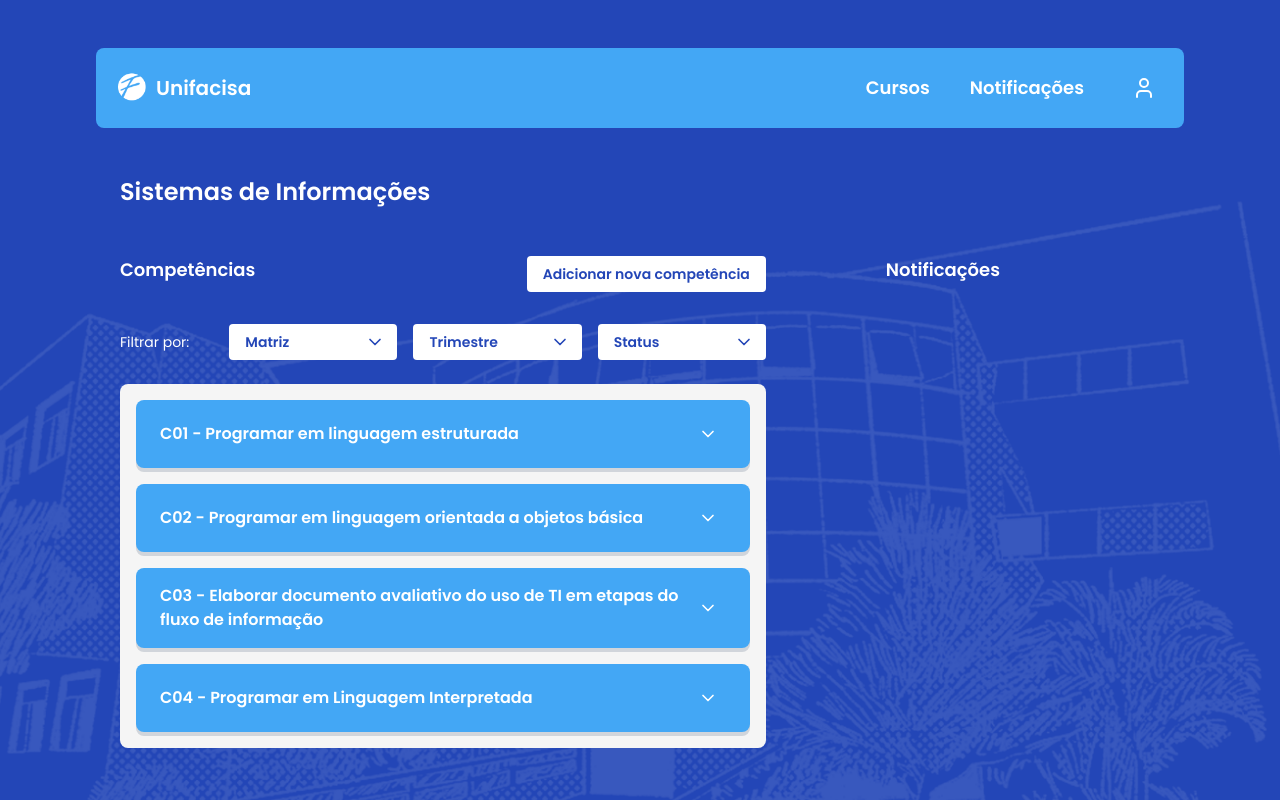
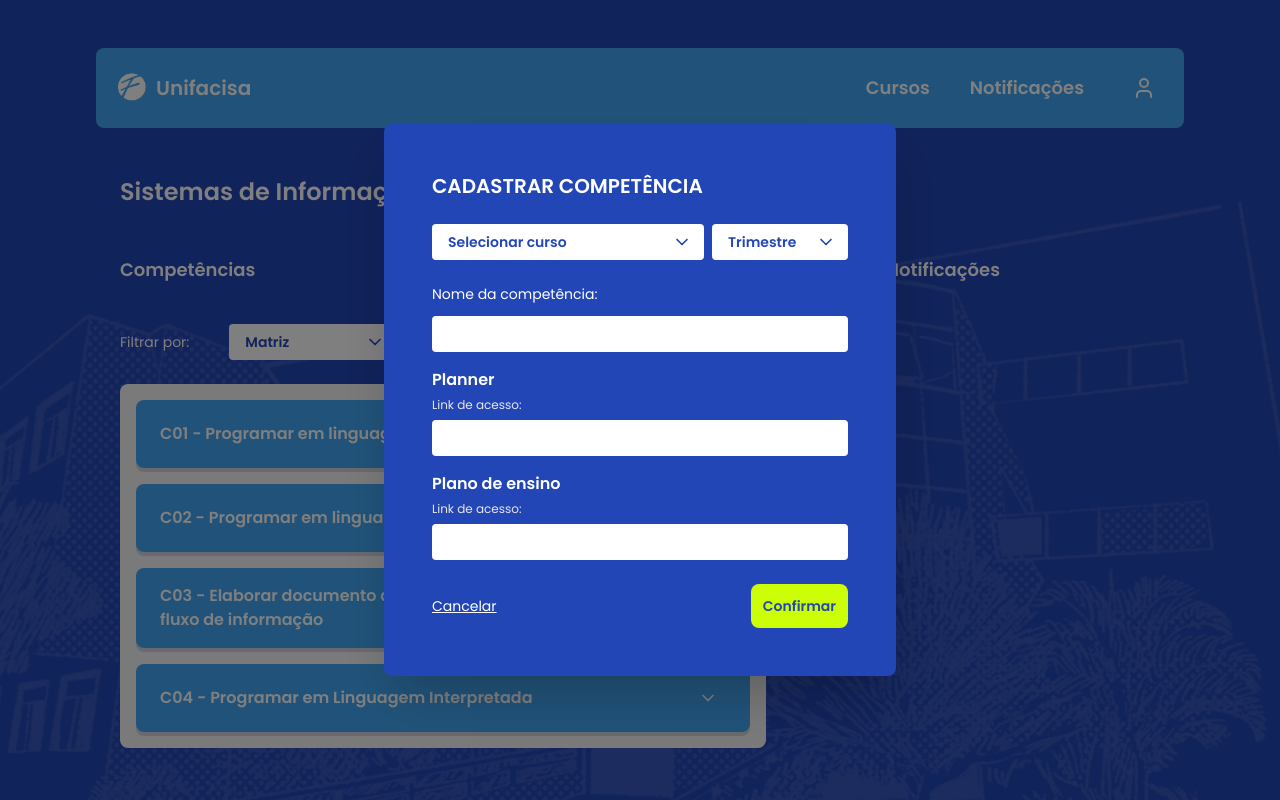
Before and after one commit to anadrv/portfolio-frontend, a React (Vite) app in the folder portfolio/: page /subjects in a window 1280 px wide. Both pictures are taken after a click on the button "Adicionar nova competência". Built offline with nearby package versions, Linux system fonts and the light colour scheme.

Commit message:
Criar competência - modal

```diff
--- /dev/null
+++ b/portfolio/src/components/CreateSubjectModal.jsx
@@ -0,0 +1,142 @@
+import { useEffect, useState } from "react";
+import FilterSelect from "./FilterSelect";
+import PrimaryButton from "./PrimaryButton";
+
+function CreateSubjectModal({ onClose }) {
+  const [curso, setCurso] = useState("");
+  const [trimestre, setTrimestre] = useState("");
+  const [nomeCompetencia, setNomeCompetencia] = useState("");
+  const [linkPlanner, setLinkPlanner] = useState("");
+  const [linkPlano, setLinkPlano] = useState("");
+
+  function handleSave() {
+    console.log({
+      curso,
+      trimestre,
+      nomeCompetencia,
+      linkPlanner,
+      linkPlano,
+    });
+  }
+
+  useEffect(() => {
+    function handleKeyDown(e) {
+      if (e.key === "Escape") {
+        onClose();
+      }
+    }
+
+    window.addEventListener("keydown", handleKeyDown);
+    return () => window.removeEventListener("keydown", handleKeyDown);
+  }, [onClose]);
+
+  const inputClass = "w-full mt-1 p-2 rounded bg-white text-background text-sm";
+  const labelClass = "block text-md font-semibold";
+  const subLabelClass = "text-xs text-gray-200";
+  const fieldWrapper = "mb-4";
+
+  return (
+    <div
+      className="fixed inset-0 bg-black/50 flex items-center justify-center z-50"
+      onClick={onClose}
+    >
+      <article
+        role="dialog"
+        aria-modal="true"
+        aria-labelledby="modal-title"
+        className="relative bg-background max-w-lg w-full rounded-lg p-12 text-white shadow-2xl"
+        onClick={(e) => e.stopPropagation()}
+      >
+        <h2 id="modal-title" className="text-xl font-semibold mb-6">
+          CADASTRAR COMPETÊNCIA
+        </h2>
+
+        {/* selects */}
+        <section className="flex gap-2 w-full mb-6 font-semibold">
+          <div className="flex-2">
+            <FilterSelect
+              label="Selecionar curso"
+              options={["Sistemas de Informação", "Arquitetura e Urbanismo"]}
+              value={curso}
+              onChange={setCurso}
+            />
+          </div>
+
+          <div className="flex-1">
+            <FilterSelect
+              label="Trimestre"
+              options={["1º", "2º", "3º", "4º"]}
+              value={trimestre}
+              onChange={setTrimestre}
+            />
+          </div>
+        </section>
+
+        {/* Nome da competência */}
+        <div className={fieldWrapper}>
+          <label htmlFor="competencia" className="block text-sm mb-2">
+            Nome da competência:
+          </label>
+
+          <input
+            id="competencia"
+            name="competencia"
+            type="text"
+            value={nomeCompetencia}
+            onChange={(e) => setNomeCompetencia(e.target.value)}
+            className={inputClass}
+          />
+        </div>
+
+        {/* Link - Planner */}
+        <div className={fieldWrapper}>
+          <label htmlFor="planner" className={labelClass}>
+            Planner
+          </label>
+
+          <span className={subLabelClass}>Link de acesso:</span>
+
+          <input
+            id="planner"
+            name="planner"
+            type="url"
+            value={linkPlanner}
+            onChange={(e) => setLinkPlanner(e.target.value)}
+            className={inputClass}
+          />
+        </div>
+
+        {/* Link - Plano de ensino */}
+        <div className={fieldWrapper}>
+          <label htmlFor="plano" className={labelClass}>
+            Plano de ensino
+          </label>
+
+          <span className={subLabelClass}>Link de acesso:</span>
+
+          <input
+            id="plano"
+            name="plano"
+            type="url"
+            value={linkPlano}
+            onChange={(e) => setLinkPlano(e.target.value)}
+            className={inputClass}
+          />
+        </div>
+
+        {/* ações */}
+        <div className="flex justify-between items-center mt-6">
+          <button onClick={onClose} className="text-sm underline">
+            Cancelar
+          </button>
+
+          <PrimaryButton textSize="text-sm" onClick={handleSave}>
+            Confirmar
+          </PrimaryButton>
+        </div>
+      </article>
+    </div>
+  );
+}
+
+export default CreateSubjectModal;
--- a/portfolio/src/pages/Subjects/Subjects.jsx
+++ b/portfolio/src/pages/Subjects/Subjects.jsx
@@ -3,11 +3,13 @@ import Subject from "../../components/Subject";
 import Layout from "../../Layout/Layout";
 import subjectsData from "../../data/subjects.json";
 import FilterSelect from "../../components/FilterSelect";
+import CreateSubjectModal from "../../components/CreateSubjectModal";
 
 function Subjects() {
   const [matriz, setMatriz] = useState("");
   const [trimestre, setTrimestre] = useState("");
   const [status, setStatus] = useState("");
+  const [isModalOpen, setIsModalOpen] = useState(false);
 
   const filteredSubjects = subjectsData.filter((subject) => {
     return (
@@ -29,7 +31,10 @@ function Subjects() {
         <section aria-labelledby="competencias-title" className="flex-1">
           <div className="flex justify-between mb-8">
             <h2 id="competencias-title">Competências</h2>
-            <button className="bg-white p-2 px-4 text-background font-semibold text-sm rounded hover:bg-accent cursor-pointer">
+            <button
+              onClick={() => setIsModalOpen(true)}
+              className="bg-white p-2 px-4 text-background font-semibold text-sm rounded hover:bg-accent cursor-pointer"
+            >
               Adicionar nova competência
             </button>
           </div>
@@ -84,6 +89,9 @@ function Subjects() {
           <h2 id="notificacoes-title">Notificações</h2>
         </aside>
       </main>
+      {isModalOpen && (
+        <CreateSubjectModal onClose={() => setIsModalOpen(false)} />
+      )}
     </Layout>
   );
 }
```
